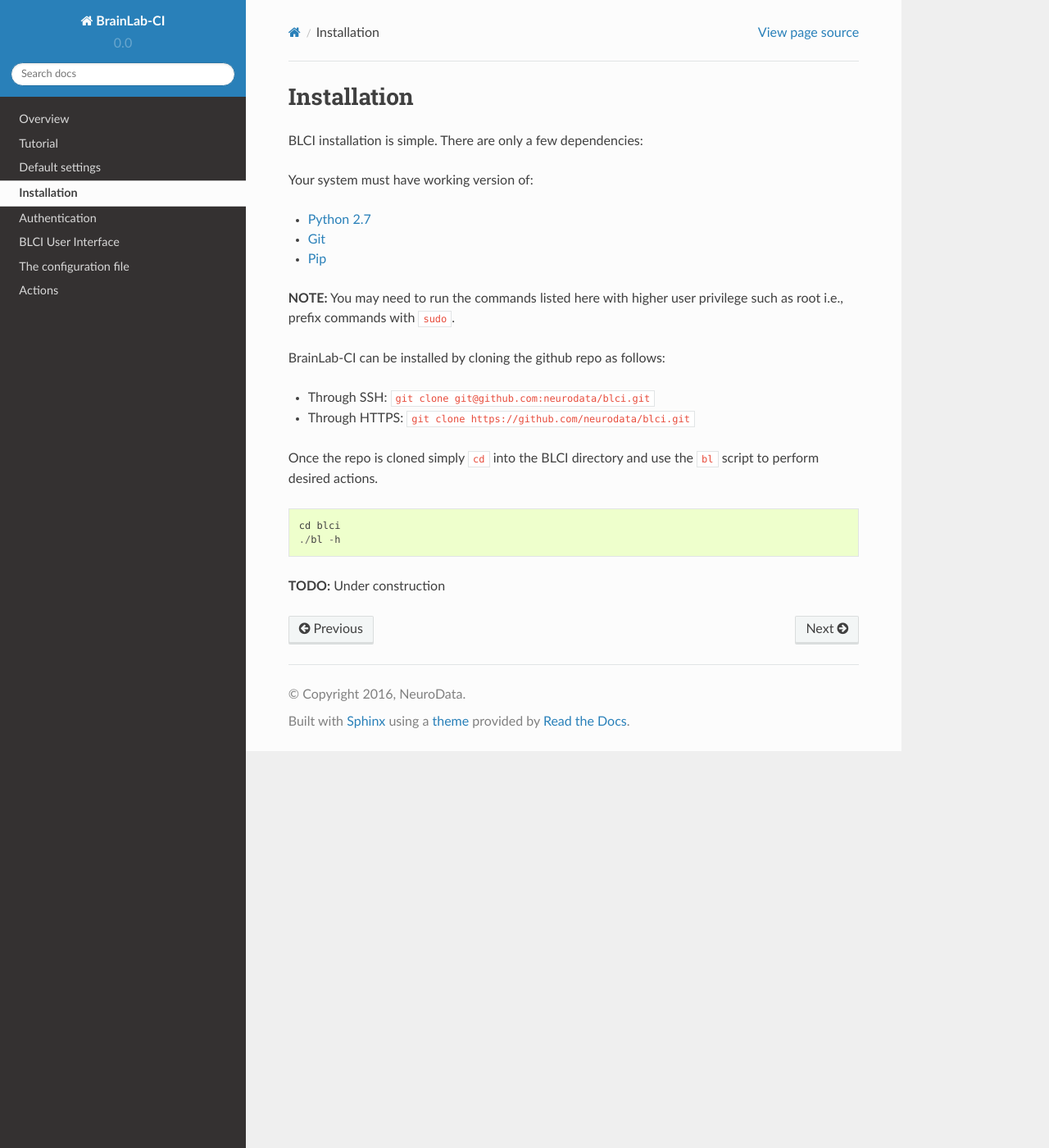
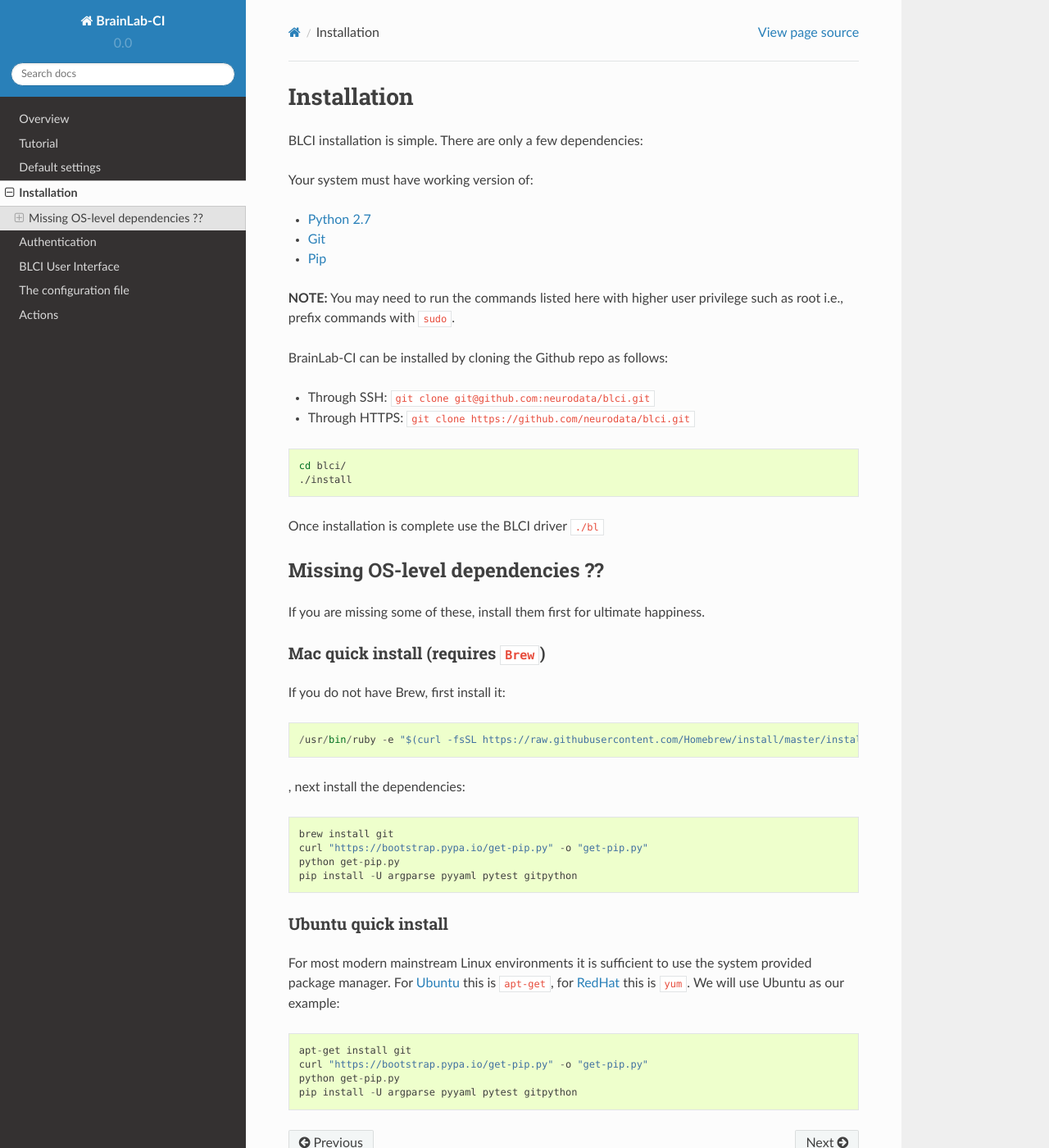
Before and after one commit to neurodata-arxiv/blci, a Sphinx documentation site: the page built from docs/source/install.md, in a window 1280 px wide and 1400 px high. Shown: the whole window at 82% size. Built offline with Sphinx 7.4.7 and the Read the Docs theme 2.0.0, drawn with Linux system fonts in a browser that asks for light colours.

Commit message:
docs: installation is complete

````diff
--- a/docs/source/install.md
+++ b/docs/source/install.md
@@ -3,6 +3,7 @@
 BLCI installation is simple. There are only a few dependencies:
 
 Your system must have working version of:
+
 - [Python 2.7](https://www.python.org/downloads/)
 - [Git](https://desktop.github.com/)
 - [Pip](https://pip.pypa.io/)
@@ -10,19 +11,43 @@
 **NOTE:** You may need to run the commands listed here with
 higher user privilege such as root i.e., prefix commands with `sudo`.
 
+BrainLab-CI can be installed by cloning the Github repo as follows:
 
-
-
-BrainLab-CI can be installed by cloning the github repo as follows:
 - Through SSH: `git clone git@github.com:neurodata/blci.git`
 - Through HTTPS: `git clone https://github.com/neurodata/blci.git`
+```sh
+cd blci/
+./install
+```
 
-Once the repo is cloned simply `cd` into the BLCI directory and use the
-`bl` script to perform desired actions.
+Once installation is complete use the BLCI driver `./bl`
+
+## Missing OS-level dependencies ??
+
+If you are missing some of these, install them first for ultimate happiness.
+
+#### Mac quick install (requires `Brew`)
+If you do not have Brew, first install it:
+```
+/usr/bin/ruby -e "$(curl -fsSL https://raw.githubusercontent.com/Homebrew/install/master/install)"
+```
+
+, next install the dependencies:
 
 ```
-cd blci
-./bl -h
+brew install git
+curl "https://bootstrap.pypa.io/get-pip.py" -o "get-pip.py"
+python get-pip.py
+pip install -U argparse pyyaml pytest gitpython
 ```
 
-**TODO:** Under construction
+#### Ubuntu quick install
+
+For most modern mainstream Linux environments it is sufficient to use the system provided package manager. For [Ubuntu](https://www.ubuntu.com/) this is `apt-get`, for [RedHat](https://www.redhat.com/) this is `yum`. We will use Ubuntu as our example:
+
+```
+apt-get install git
+curl "https://bootstrap.pypa.io/get-pip.py" -o "get-pip.py"
+python get-pip.py
+pip install -U argparse pyyaml pytest gitpython
+```
````
Also changed, not shown: docs/source/tutorial.md (+2 -40 lines), 6 other files.
